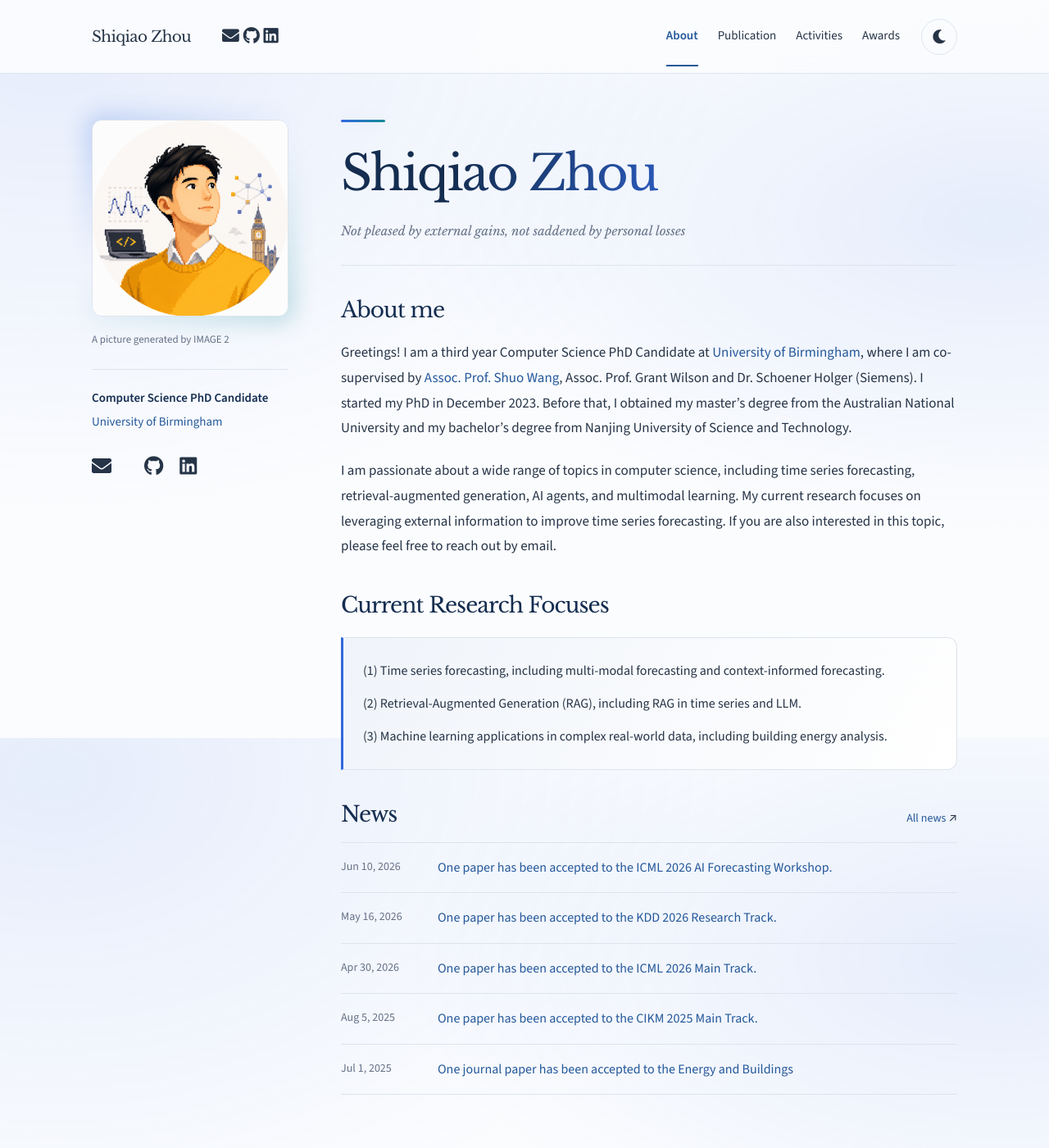
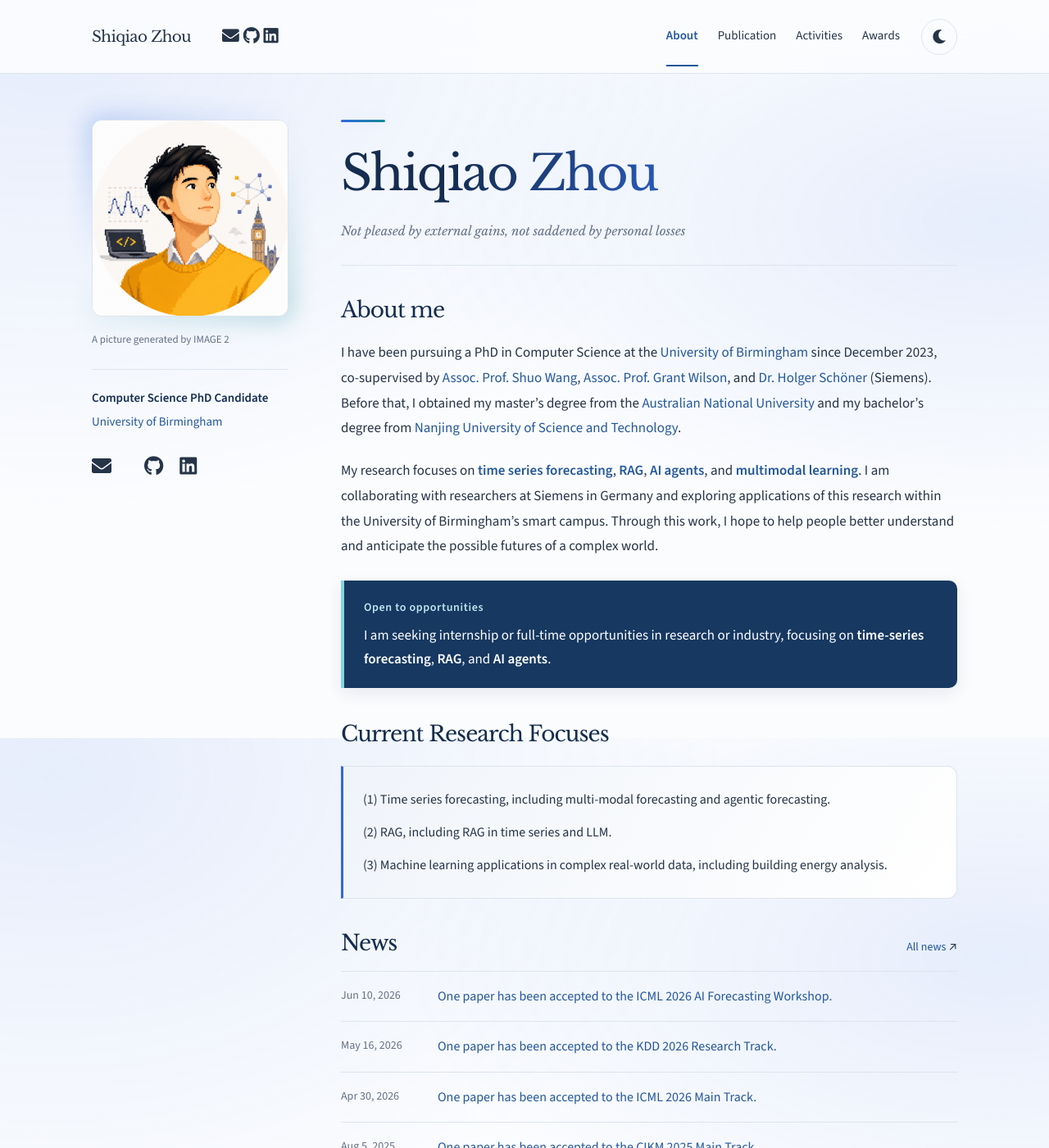
Before and after one commit to ShiqiaoZhou/ShiqiaoZhou.github.io, a Jekyll site: the page built from _pages/about.md, in a window 1280 px wide and 1400 px high. Shown: the whole window at 82% size. Built offline with Jekyll 4.4.1, drawn with Linux system fonts in a browser that asks for light colours; full-size pictures stand in for the smaller copies a plugin makes; comment, search, counter and statistics services are not loaded; a style sheet for code colours, icons or effects is not loaded.

Commit message:
Refine research biography and highlight career opportunities

```diff
--- a/_pages/about.md
+++ b/_pages/about.md
@@ -16,16 +16,22 @@
 ---
 
 <h2 id="about-me" style="font-weight: bolder">About me</h2>
-Greetings! I am a third year Computer Science PhD Candidate at [University of Birmingham](https://www.birmingham.ac.uk/), where I am co-supervised by [Assoc. Prof. Shuo Wang](https://phd-shuowang.weebly.com/), Assoc. Prof. Grant Wilson and Dr. Schoener Holger (Siemens). I started my PhD in December 2023. Before that, I obtained my master’s degree from the Australian National University and my bachelor’s degree from Nanjing University of Science and Technology.
+
+I have been pursuing a PhD in Computer Science at the [University of Birmingham](https://www.birmingham.ac.uk/) since December 2023, co-supervised by [Assoc. Prof. Shuo Wang](https://phd-shuowang.weebly.com/), [Assoc. Prof. Grant Wilson](https://www.birmingham.ac.uk/staff/profiles/chemical-engineering/wilson-grant), and [Dr. Holger Schöner](https://www.ancalime.de/index.en.html) (Siemens). Before that, I obtained my master’s degree from the [Australian National University](https://www.anu.edu.au/) and my bachelor’s degree from [Nanjing University of Science and Technology](https://english.njust.edu.cn/).
 
 
-I am passionate about a wide range of topics in computer science, including time series forecasting, retrieval-augmented generation, AI agents, and multimodal learning. My current research focuses on leveraging external information to improve time series forecasting. If you are also interested in this topic, please feel free to reach out by email.
+<p class="research-summary">My research focuses on <strong>time series forecasting</strong>, <strong>RAG</strong>, <strong>AI agents</strong>, and <strong>multimodal learning</strong>. I am collaborating with researchers at Siemens in Germany and exploring applications of this research within the University of Birmingham’s smart campus. Through this work, I hope to help people better understand and anticipate the possible futures of a complex world.</p>
 
+
+<aside class="opportunity-note" aria-label="Career opportunities">
+  <span class="opportunity-label">Open to opportunities</span>
+  <p>I am seeking internship or full-time opportunities in research or industry, focusing on <strong>time-series forecasting</strong>, <strong>RAG</strong>, and <strong>AI agents</strong>.</p>
+</aside>
 
 <h2 style="font-weight: bolder">Current Research Focuses</h2>
 <div class="research-focus">
-<i>(1) Time series forecasting, including multi-modal forecasting and context-informed forecasting.</i><br>
-<i>(2) Retrieval-Augmented Generation (RAG), including RAG in time series and LLM.</i><br>
+<i>(1) Time series forecasting, including multi-modal forecasting and agentic forecasting.</i><br>
+<i>(2) RAG, including RAG in time series and LLM.</i><br>
 <i>(3) Machine learning applications in complex real-world data, including building energy analysis.</i>
 </div>
 
--- a/_sass/_academic.scss
+++ b/_sass/_academic.scss
@@ -209,3 +209,32 @@
 .publications ol.bibliography li .publication-meta .periodical em {
   color: var(--global-text-color-light);
 }
+
+/* Prominent, static career statement at the end of the biography. */
+.opportunity-note {
+  margin: 26px 0 32px;
+  padding: 20px 24px;
+  border-left: 4px solid #83d6dc;
+  border-radius: 0 10px 10px 0;
+  background: #163861;
+  box-shadow: 0 6px 20px rgba(20, 45, 80, .09);
+}
+.opportunity-note .opportunity-label {
+  display: block;
+  margin-bottom: 8px;
+  color: #bce7ef;
+  font-size: .875rem;
+  font-weight: 600;
+  letter-spacing: .045em;
+}
+.opportunity-note p, .opportunity-note strong { color: #fff; }
+.opportunity-note p { margin: 0; font-size: 1.0625rem; line-height: 1.7; }
+.opportunity-note strong { font-weight: 600; }
+html[data-theme='dark'] .opportunity-note { background: #1b3c65; }
+@media (max-width: 640px) { .opportunity-note { padding: 18px 20px; } }
+@media print {
+  .opportunity-note { background: transparent; box-shadow: none; border: 1px solid #657187; }
+  .opportunity-note p, .opportunity-note strong, .opportunity-note .opportunity-label { color: #142d50; }
+}
+
+.academic-body .research-summary strong { color: var(--global-theme-color); font-weight: 600; }
```
